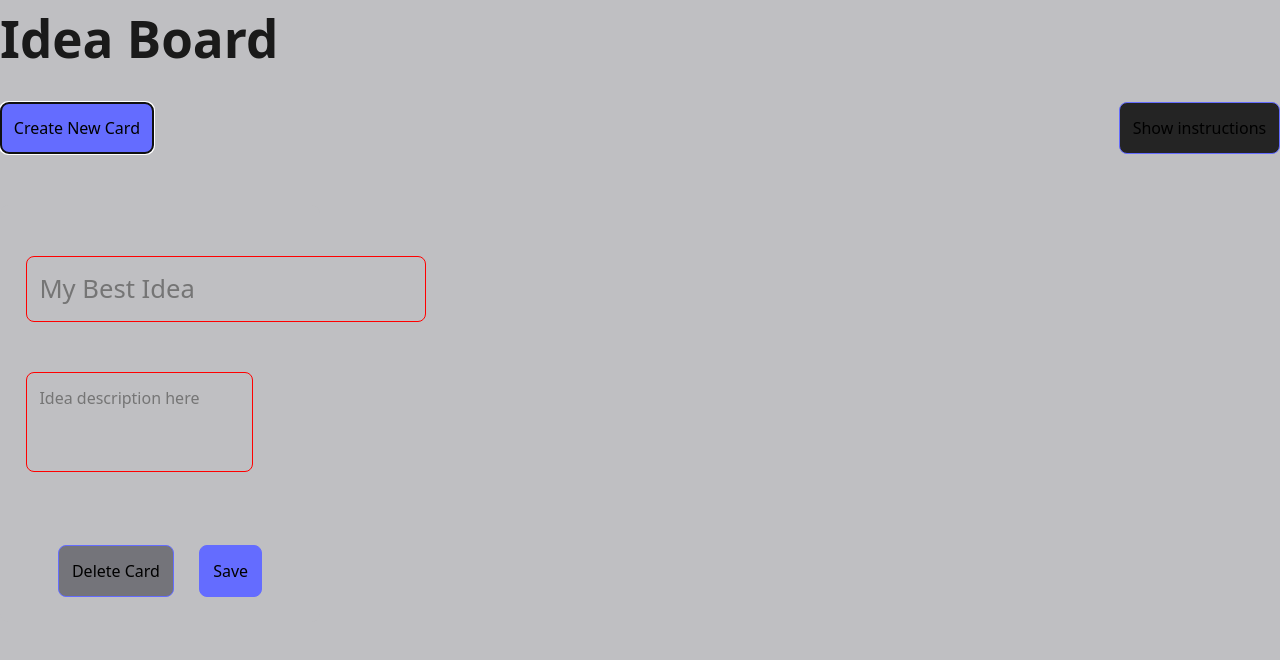
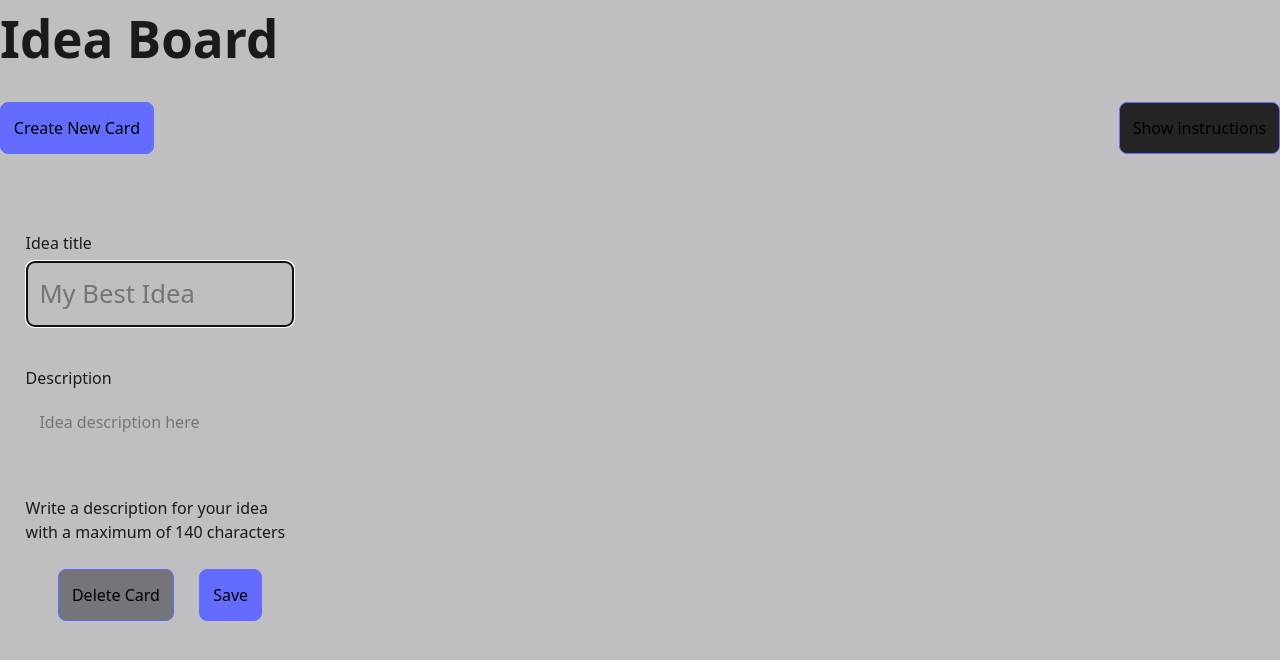
Before and after one commit to juliscapucin/idea-board, a React (Vite) app: page / in a window 1280 px wide. Both pictures are taken after a click on the button "Create New Card". Shown: the top 660 px of the page. Built offline with nearby package versions, Linux system fonts and the light colour scheme.

Commit message:
fix focus on title

```diff
--- a/src/App.tsx
+++ b/src/App.tsx
@@ -1,4 +1,4 @@
-import { useRef, useState } from "react"
+import { useEffect, useRef, useState } from "react"
 import gsap from "gsap"
 import Flip from "gsap/Flip"
 
--- a/src/components/IdeaCard.tsx
+++ b/src/components/IdeaCard.tsx
@@ -1,4 +1,4 @@
-import { Ref, useRef, useState } from "react"
+import { Ref, useEffect, useRef, useState } from "react"
 
 import { IdeaCardType } from "../types"
 
@@ -75,6 +75,8 @@ export default function IdeaCard({
 	}
 
 	const deleteIdea = (title: string) => {
+		// const state = Flip.getState(containerRef.current.children)
+
 		const updatedCollection = ideaCardCollection.filter((card) => {
 			if (card.title !== title) return card
 		})
@@ -82,9 +84,21 @@ export default function IdeaCard({
 		setIdeaCardCollection(updatedCollection)
 	}
 
+	// If it's a fresh card, focus on Title input
+	useEffect(() => {
+		if (!dateCreated && titleRef.current) titleRef.current.focus()
+	}, [])
+
 	return (
-		<div ref={ref} className='idea-card text-left'>
+		<div ref={ref} className='idea-card'>
 			<form action={saveIdea}>
+				<div className='idea-card__form-section'>
+					<label
+						className={`${dateCreated ? "opacity-0" : "opacity-1"}`}
+						htmlFor='title'
+					>
+						Idea title
+					</label>
 					<input
 						ref={titleRef}
 						value={newTitle}
@@ -94,14 +108,20 @@ export default function IdeaCard({
 						minLength={2}
 						placeholder='My Best Idea'
 						required
+						onFocus={() => console.log("focus")}
 						onChange={(e) => {
 							setNewTitle(e.target.value)
 						}}
 					/>
-				<label className='opacity-0' htmlFor='title'>
-					Idea title
+				</div>
+
+				<div>
+					<label
+						className={`${dateCreated ? "opacity-0" : "opacity-1"}`} // if already saved once, no need for labels
+						htmlFor='description'
+					>
+						Description
 					</label>
-
 					<textarea
 						value={newDescription}
 						id='description'
@@ -115,9 +135,10 @@ export default function IdeaCard({
 							setNewDescription(e.target.value)
 						}}
 					/>
-				<label className='opacity-0' htmlFor='description'>
+					<div>
 						Write a description for your idea with a maximum of 140 characters
-				</label>
+					</div>
+				</div>
 
 				<div className='idea-card__buttons'>
 					<button onClick={() => deleteIdea(title)} className='button-faded'>
--- a/src/styles/idea-card.css
+++ b/src/styles/idea-card.css
@@ -1,11 +1,11 @@
-.idea-card,
-.idea-card-form {
+.idea-card {
 	width: 20rem;
 	background-color: var(--color-secondary);
 	color: var(--color-text-dark);
 	padding: var(--space-sm);
-	border-radius: var(--round-corner-md);
+	border-radius: var(--round-corner-sm);
 	transition: all 1s "ease-out";
+	text-align: left;
 }
 
 .idea-card input {
@@ -16,11 +16,16 @@
 .idea-card textarea {
 	color: var(--color-text-dark);
 	border: 1px solid var(--color-transparent);
+	width: 100%;
 }
 
 .idea-card input:valid,
 .idea-card textarea:valid {
 	border: 1px solid var(--color-transparent);
+}
+
+.idea-card__form-section {
+	margin-bottom: var(--space-md);
 }
 
 .idea-card__buttons {
--- a/src/styles/main.css
+++ b/src/styles/main.css
@@ -19,6 +19,7 @@
 	--color-link-hover: #535bf2;
 	--color-transparent: rgba(255, 255, 255, 0);
 
+	--space-xxs: 0.4rem;
 	--space-xs: 0.8rem;
 	--space-sm: 1.6rem;
 	--space-md: 2.4rem;
@@ -107,16 +108,16 @@ textarea {
 
 input,
 textarea {
-	margin-top: var(--space-sm);
+	margin-top: var(--space-xxs);
 }
 
-input:invalid,
-textarea:invalid {
+input:user-invalid,
+textarea:user-invalid {
 	border: 1px solid red;
 }
 
-input:valid,
-textarea:valid {
+input:user-valid,
+textarea:user-valid {
 	border: 1px solid lime;
 }
 
--- a/src/styles/reset.css
+++ b/src/styles/reset.css
@@ -1,5 +1,4 @@
-/* Developed by Josh Comeau https://www.joshwcomeau.com/css/custom-css-reset/ */
-/* Last updated October 2024 */
+/* Based on css reset developed by Josh Comeau https://www.joshwcomeau.com/css/custom-css-reset/ */
 
 /* 1. Use a more-intuitive box-sizing model */
 *,
@@ -34,7 +33,8 @@ svg {
 input,
 button,
 textarea,
-select {
+select,
+label {
 	font: inherit;
 }
 
@@ -47,6 +47,7 @@ h4,
 h5,
 h6 {
 	overflow-wrap: break-word;
+	text-align: left;
 }
 
 /* 8. Improve line wrapping */
```
Lines whose indentation alone changed are shown as unchanged.
